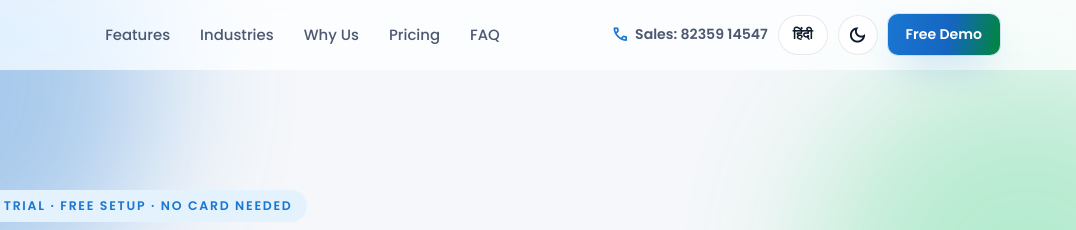
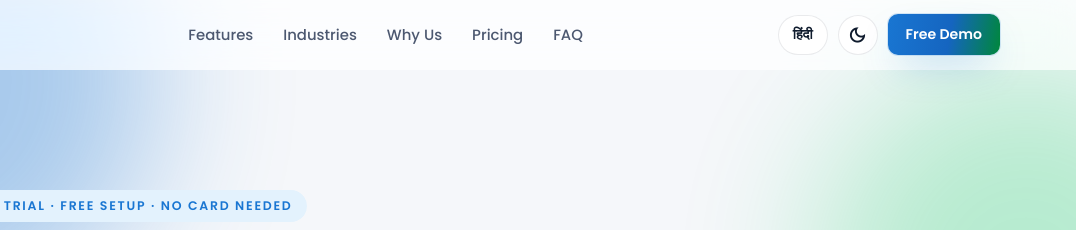
Before and after one commit to manish-dev14/billvexa-website, a plain HTML site: page index.html in a window 1280 px wide. Shown: the top 230 px of the page, 204-1280 px from the left. Drawn offline with nearby package versions, Linux system fonts and the light colour scheme.

Commit message:
updated header

```diff
--- a/index.html
+++ b/index.html
@@ -392,11 +392,6 @@ section { position: relative; }
 [data-theme="dark"] #theme-toggle .icon-light { display: none; }
 [data-theme="dark"] #theme-toggle .icon-dark { display: inline; }
 
-.nav-phone { display: none; align-items: center; gap: 6px; font-size: .88rem; font-weight: 600; color: var(--ink-soft); white-space: nowrap; }
-.nav-phone:hover { color: var(--primary); }
-.nav-phone .material-symbols-outlined { color: var(--primary); font-size: 1.1rem; }
-@media (min-width: 1180px) { .nav-phone { display: inline-flex; } }
-@media (min-width: 1180px) and (max-width: 1379px) { .nav-email { display: none; } }
 .lang-btn {
   height: 40px; padding: 0 14px; border-radius: 999px;
   background: var(--bg-elevated); border: 1px solid var(--border);
@@ -877,8 +872,6 @@ section { position: relative; }
     </nav>
 
     <div class="nav-actions">
-      <a href="tel:+918235914547" class="nav-phone"><span class="material-symbols-outlined" aria-hidden="true">call</span><span>Sales: <span translate="no">82359 14547</span></span></a>
-      <a href="mailto:sales@billvexa.in" class="nav-phone nav-email"><span class="material-symbols-outlined" aria-hidden="true">mail</span><span translate="no">sales@billvexa.in</span></a>
       <button class="lang-btn" id="lang-toggle" type="button" aria-label="भाषा बदलें / Change language"><span data-no-i18n>हिंदी</span></button>
       <button class="icon-btn" id="theme-toggle" type="button" aria-label="Toggle dark mode">
         <span class="material-symbols-outlined icon-light" aria-hidden="true">dark_mode</span>
```
